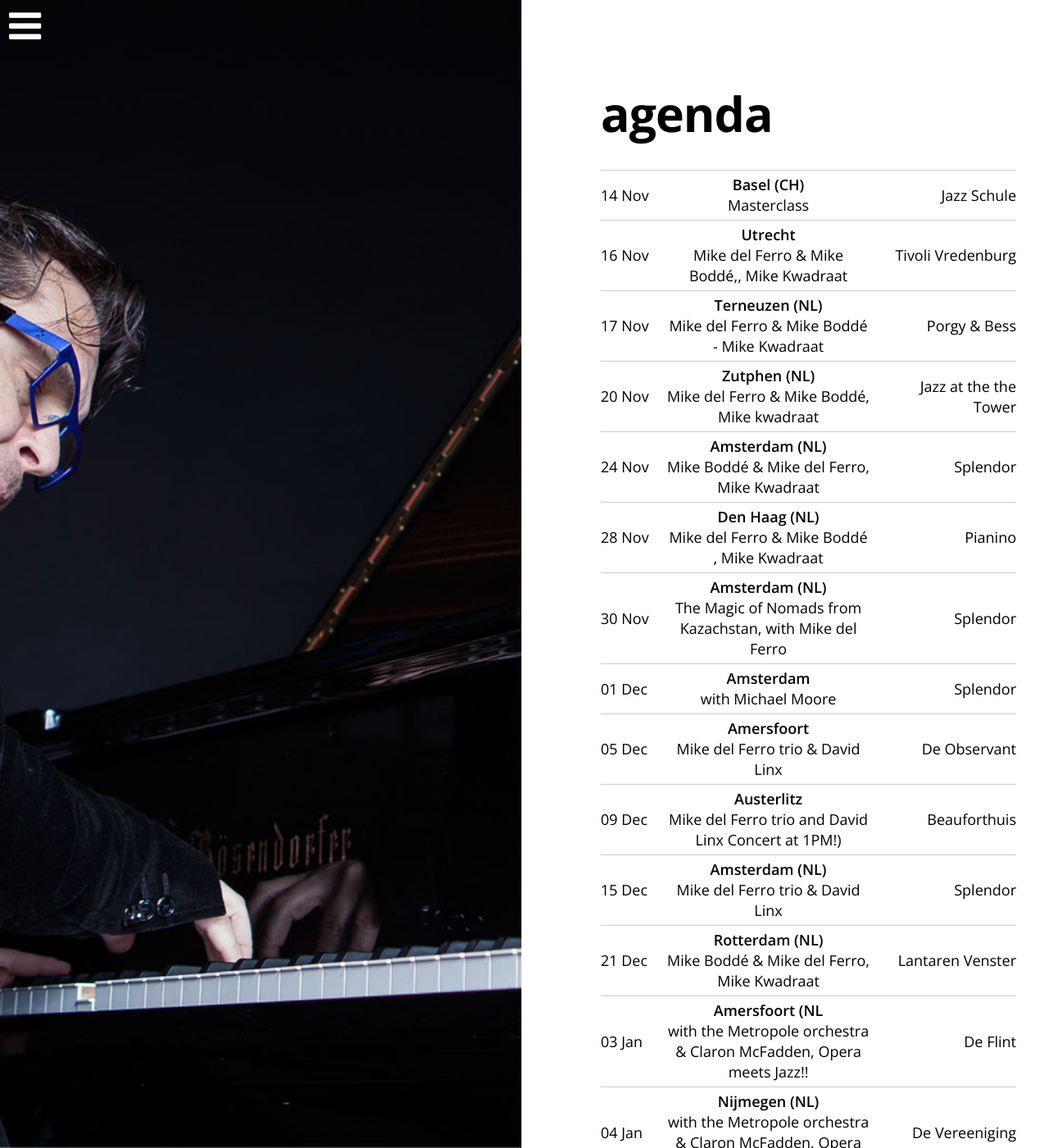
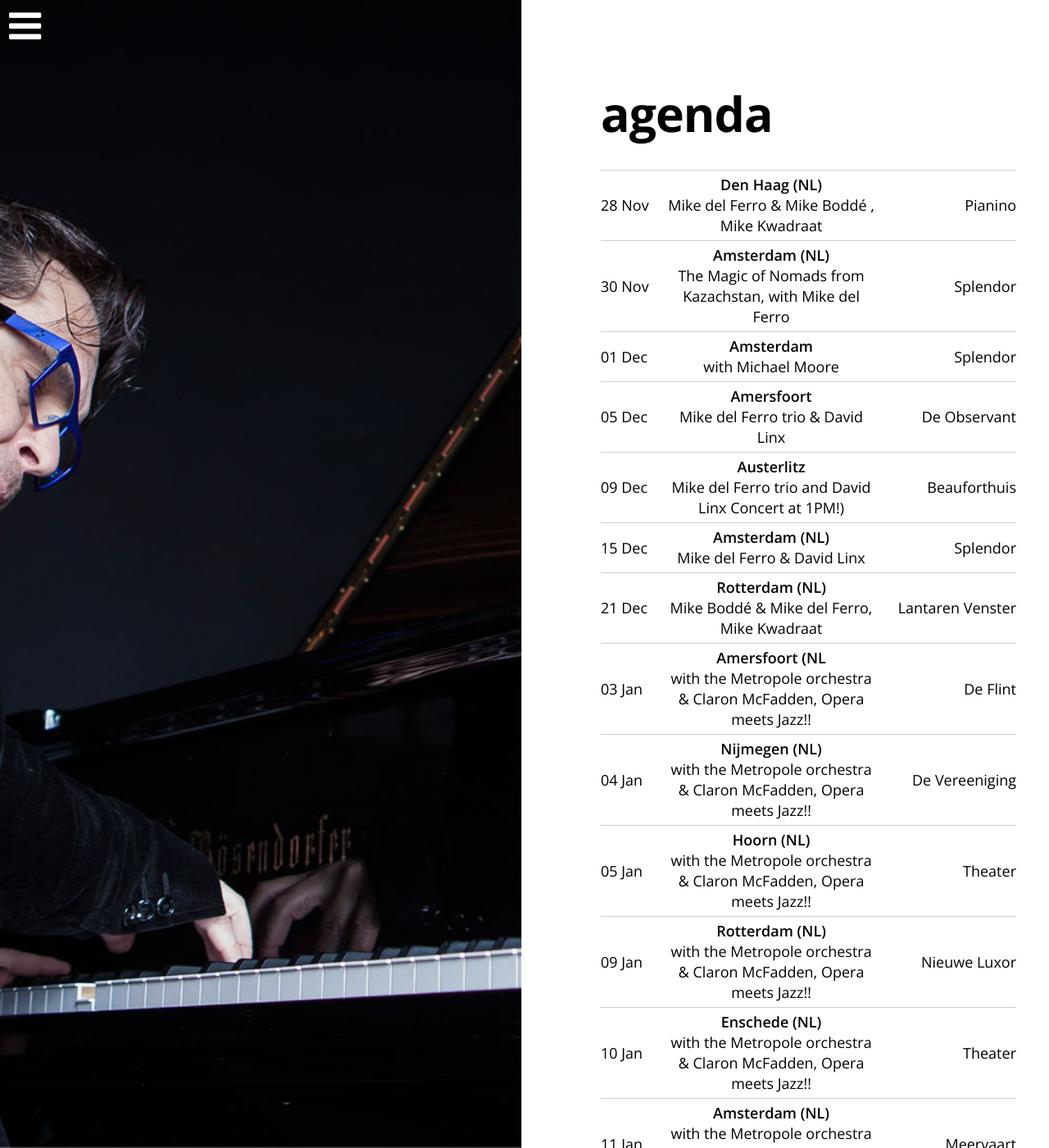
Before and after one commit to mikedelferro/website, a Jekyll site: the page built from agenda.html, in a window 1280 px wide and 1400 px high. Shown: the whole window at 82% size. Built offline with Jekyll 4.4.1, drawn with Linux system fonts in a browser that asks for light colours; nearby versions of some CDN libraries; some of the changed text lies outside the part shown.

Commit message:
Updated '_config.yml' via CloudCannon

```diff
--- a/_config.yml
+++ b/_config.yml
@@ -1,34 +1,19 @@
 gigs:
-  - title: 'Mike Boddé & Mike del Ferro, Mike Kwadraat'
-    date: 2018-11-24 20:30:00
-    location: Splendor
-    venue: Amsterdam (NL)
-    url: 'https://www.splendoramsterdam.com'
   - title: 'Tour Japan, May 2019, more details soon'
     date: 2019-05-12 20:00:00
     location:
     venue: Japan
     url:
-  - title: Mike del Ferro trio & David Linx
+  - title: Mike del Ferro & David Linx
     date: 2018-12-15 20:30:00
     location: Splendor
     venue: Amsterdam (NL)
     url: 'https://www.splendoramsterdam.com'
-  - title: Masterclass
-    date: 2018-11-14 15:00:00
-    location: Jazz Schule
-    venue: Basel (CH)
-    url:
   - title: 'The Magic of Nomads from Kazachstan, with Mike del Ferro'
     date: 2018-11-30 20:30:00
     location: Splendor
     venue: Amsterdam (NL)
     url: 'https://www.facebook.com/events/344345936136996/'
-  - title: Mike del Ferro & Mike Boddé - Mike Kwadraat
-    date: 2018-11-17 20:30:00
-    location: Porgy & Bess
-    venue: Terneuzen (NL)
-    url: 'http://www.porgyenbess.nl'
   - title: Mike del Ferro & Maya friedman
     date: 2019-02-16 20:30:00
     location: Munganga
@@ -43,8 +28,7 @@ gigs:
     date: 2019-01-11 20:00:00
     location: Meervaart
     venue: Amsterdam (NL)
-    url: >-
-      https://www.meervaart.nl/theater/programma/details/3876/mike-del-ferro-trio-e.a./new-belcanto:-opera-meets-jazz
+    url: 'https://www.ntk.nl/voorstelling/new-belcanto-opera-meets-jazz'
   - title: 'with the Metropole orchestra & Claron McFadden, Opera meets Jazz!!'
     date: 2019-01-03 20:00:00
     location: De Flint
@@ -54,25 +38,22 @@ gigs:
     date: 2019-01-04 20:00:00
     location: De Vereeniging
     venue: Nijmegen (NL)
-    url: >-
-      https://www.stadsschouwburgendevereeniging.nl/programma/4110/Mike_del_Ferro_Trio_ft_Claron_McFadden_i_s_m_musici_uit_het_Metropole_Orkest/New_Belcanto_Opera_Meets_Jazz
+    url: 'https://www.ntk.nl/voorstelling/new-belcanto-opera-meets-jazz'
   - title: 'with the Metropole orchestra & Claron McFadden, Opera meets Jazz!!'
     date: 2019-01-05 20:00:00
     location: Theater
     venue: Hoorn (NL)
-    url: >-
-      https://www.hetpark.nl/voorstellingen/10224/New_Belcanto_Opera_Meets_Jazz/Mike_del_Ferro_Trio_ft_Claron_McFadden/?gclid=CjwKCAjwu5veBRBBEiwAFTqDwZ9gG_D35ZCzxKD65c1x3yg626grq_eRW5q2fHr2FdT9GptJ-V11xhoCzJ8QAvD_BwE&type=show
+    url: 'https://www.ntk.nl/voorstelling/new-belcanto-opera-meets-jazz'
   - title: 'with the Metropole orchestra & Claron McFadden, Opera meets Jazz!!'
     date: 2019-01-09 20:00:00
     location: Nieuwe Luxor
     venue: Rotterdam (NL)
-    url: >-
-      https://www.luxortheater.nl/voorstellingen/4332/Mike_del_Ferro_Trio_ft_Claron_McFadden_en_het_Metropole_Orkest/Opera_meets_Jazz/
+    url: 'https://www.ntk.nl/voorstelling/new-belcanto-opera-meets-jazz'
   - title: 'with the Metropole orchestra & Claron McFadden, Opera meets Jazz!!'
     date: 2019-01-10 20:00:00
     location: Theater
     venue: Enschede (NL)
-    url:
+    url: 'https://www.ntk.nl/voorstelling/new-belcanto-opera-meets-jazz'
   - title: 'Tour Norway, more details soon'
     date: 2019-05-04 20:00:00
     location: Norway
@@ -83,17 +64,7 @@ gigs:
     location: Pianino
     venue: Den Haag (NL)
     url: 'https://www.facebook.com/pianinotheater/'
-  - title: 'Mike del Ferro & Mike Boddé,, Mike Kwadraat'
-    date: 2018-11-16 20:00:00
-    location: Tivoli Vredenburg
-    venue: Utrecht
-    url: 'https://www.tivolivredenburg.nl/agenda/mike-kwadraat-16-11-2018/'
-  - title: 'Mike del Ferro & Mike Boddé, Mike kwadraat'
-    date: 2018-11-20 22:00:00
-    location: Jazz at the the Tower
-    venue: Zutphen (NL)
-    url: 'https://www.facebook.com/jazzatthetower/'
-  - title: solo recital in Amsterdam
+  - title: solo recital in Amsterdam with Visuals
     date: 2019-02-02 20:30:00
     location: Splendor
     venue: Amsterdam
```
